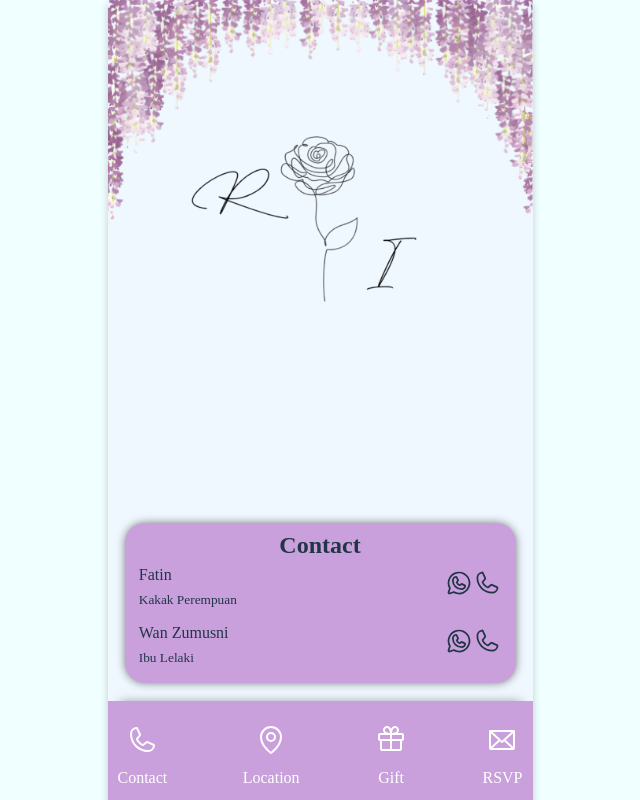
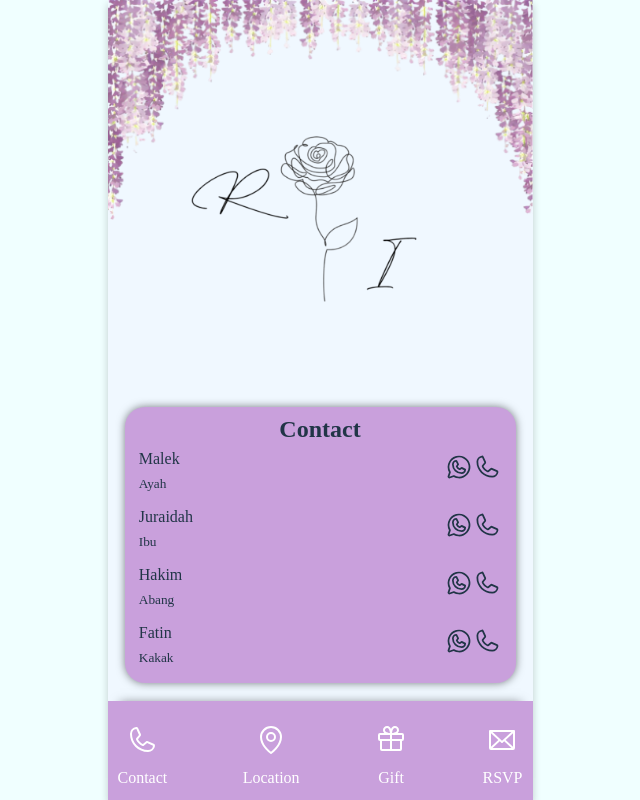
Before and after one commit to RKPinata/wedding, a Next.js app: page / in a window 1280 px wide. Both pictures are taken after a click on the element "Contact". Shown: the whole page, without its empty margins (320-960 px from the left). Built offline with nearby package versions, Linux system fonts and the light colour scheme.

Commit message:
Update info on data

```diff
--- a/src/components/Popup/PopupItems/LocationPopup/LocationPopup.tsx
+++ b/src/components/Popup/PopupItems/LocationPopup/LocationPopup.tsx
@@ -6,7 +6,7 @@ import { FontAwesomeIcon } from '@fortawesome/react-fontawesome';
 
 const LOCATION_DATA: LocationItem[] = [
     {
-        address: "298, Jln Haji Manan, Taman Lian Seng, 86000 Kluang, Johor",
+        address: "DEWAN IBU'KU ALIMAH TAMAN KLUANG PERDANA,KLUANG, JOHOR",
         mapsIcon: <GoogleLogo  size={20} />,
         wazeIcon: <FontAwesomeIcon icon={faWaze} size="lg"/>,
     }
--- a/src/data/POPUP_DATA.tsx
+++ b/src/data/POPUP_DATA.tsx
@@ -3,14 +3,26 @@ import { Phone, WhatsappLogo } from "@phosphor-icons/react";
 
 export const CONTACT_DATA: ContactItem[] = [
   {
-    name: "Fatin",
-    title: "Kakak Perempuan",
+    name: "Malek",
+    title: "Ayah",
     whatsappLogo: <WhatsappLogo size={28} />,
     phoneLogo: <Phone size={28} />,
   },
   {
-    name: "Wan Zumusni",
-    title: "Ibu Lelaki",
+    name: "Juraidah",
+    title: "Ibu",
+    whatsappLogo: <WhatsappLogo size={28} />,
+    phoneLogo: <Phone size={28} />,
+  },
+  {
+    name: "Hakim",
+    title: "Abang",
+    whatsappLogo: <WhatsappLogo size={28} />,
+    phoneLogo: <Phone size={28} />,
+  },
+  {
+    name: "Fatin",
+    title: "Kakak",
     whatsappLogo: <WhatsappLogo size={28} />,
     phoneLogo: <Phone size={28} />,
   }
```
